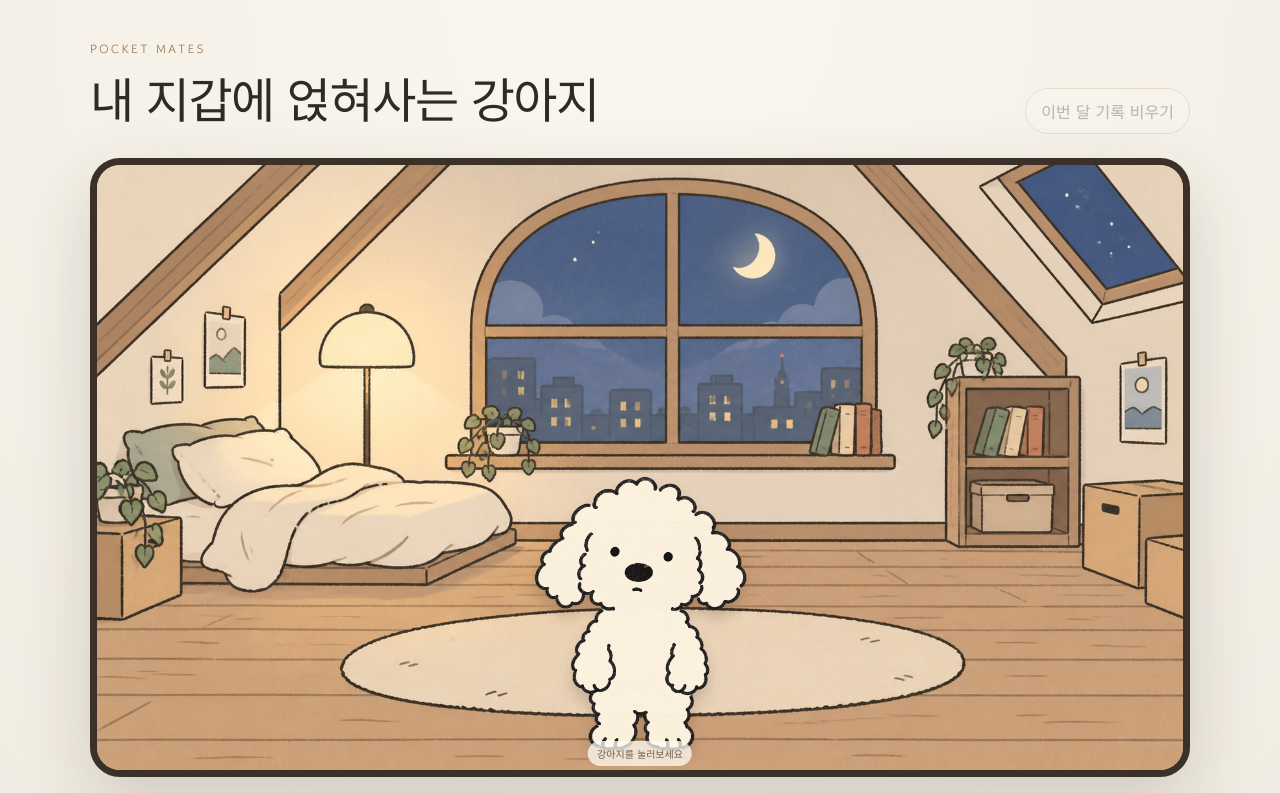
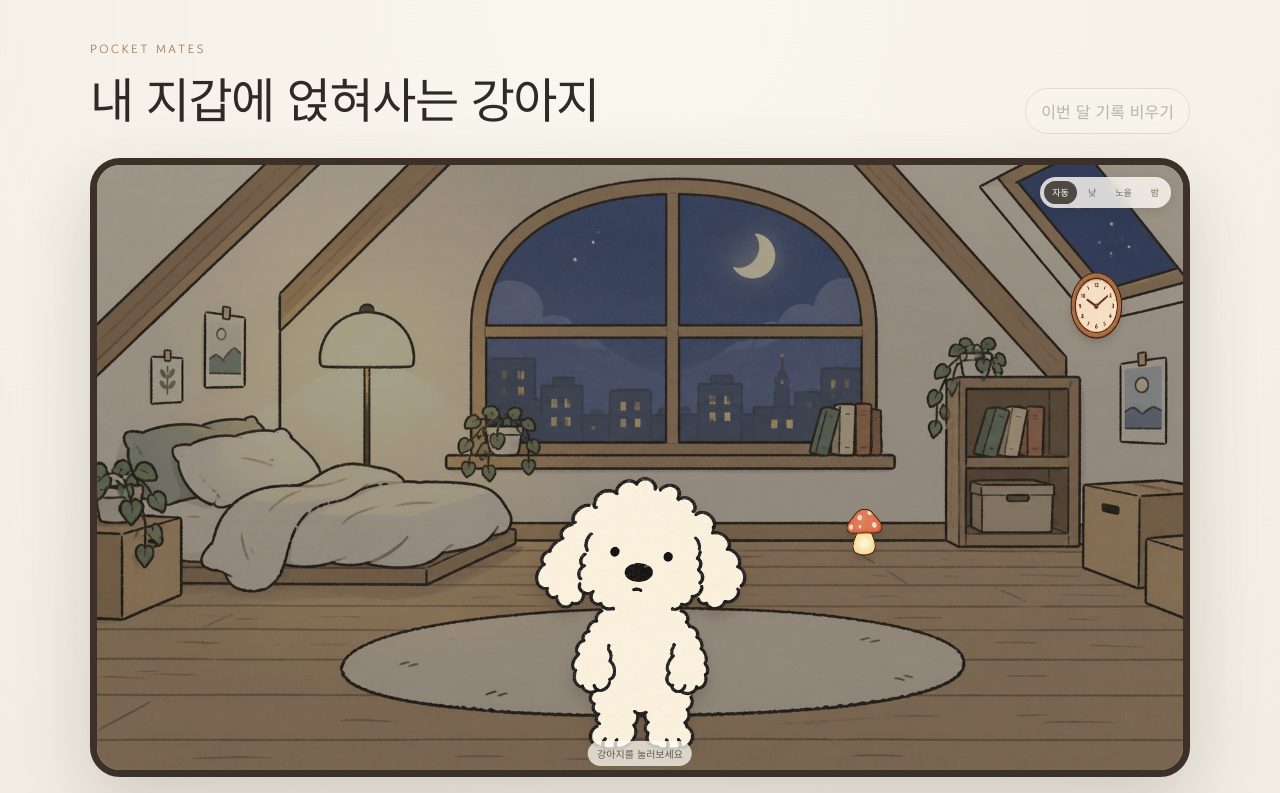
Before and after one commit to h0o0n/pocket-mates, a React (Vite) app in the folder web/: page / in a window 1280 px wide. Shown: the top 793 px of the page. Built offline with nearby package versions, Linux system fonts and the light colour scheme.

Commit message:
방별 소품 배치와 시간대 변화 추가

```diff
--- a/web/src/App.tsx
+++ b/web/src/App.tsx
@@ -42,6 +42,8 @@ const decorationSlots: Record<DecorationSlot, string> = {
   'floor-center': '가운데 바닥', tabletop: '테이블 위', 'wall-accent': '오른쪽 벽',
 }
 type DecorationZone = 'media' | 'wall' | 'table' | 'floor' | 'right'
+type TimePhase = 'auto' | 'day' | 'sunset' | 'night'
+type Placement = { left: number; top: number; width: number }
 const decorationZones: Array<{ value: DecorationZone; label: string; emoji: string }> = [
   { value: 'media', label: 'TV존', emoji: '📺' }, { value: 'wall', label: '벽', emoji: '🖼️' },
   { value: 'table', label: '테이블', emoji: '🪵' }, { value: 'floor', label: '바닥', emoji: '🧺' },
@@ -51,6 +53,32 @@ const slotZones: Record<DecorationSlot, DecorationZone> = {
   'media-screen': 'media', 'media-console': 'media', 'upper-wall': 'wall', 'wall-accent': 'wall',
   tabletop: 'table', 'floor-left': 'floor', 'floor-center': 'floor',
   'right-appliance': 'right', 'right-corner': 'right',
+}
+const roomPlacements: Record<SkinId, Record<DecorationSlot, Placement>> = {
+  attic: {
+    'media-screen': { left: 64, top: 48, width: 20 }, 'media-console': { left: 69, top: 70, width: 11 },
+    'upper-wall': { left: 38, top: 8, width: 21 }, 'wall-accent': { left: 88, top: 17, width: 8 },
+    tabletop: { left: 67, top: 55, width: 9 }, 'floor-left': { left: 4, top: 70, width: 14 },
+    'floor-center': { left: 38, top: 77, width: 22 }, 'right-appliance': { left: 88, top: 65, width: 9 },
+    'right-corner': { left: 86, top: 39, width: 10 },
+  },
+  cloud: {
+    'media-screen': { left: 65, top: 49, width: 21 }, 'media-console': { left: 70, top: 71, width: 11 },
+    'upper-wall': { left: 40, top: 8, width: 20 }, 'wall-accent': { left: 21, top: 18, width: 8 },
+    tabletop: { left: 84, top: 30, width: 8 }, 'floor-left': { left: 4, top: 72, width: 13 },
+    'floor-center': { left: 39, top: 78, width: 21 }, 'right-appliance': { left: 88, top: 65, width: 8 },
+    'right-corner': { left: 87, top: 44, width: 9 },
+  },
+  game: {
+    'media-screen': { left: 80, top: 31, width: 18 }, 'media-console': { left: 83, top: 62, width: 10 },
+    'upper-wall': { left: 39, top: 7, width: 21 }, 'wall-accent': { left: 18, top: 20, width: 8 },
+    tabletop: { left: 24, top: 43, width: 8 }, 'floor-left': { left: 5, top: 70, width: 13 },
+    'floor-center': { left: 40, top: 78, width: 20 }, 'right-appliance': { left: 90, top: 68, width: 7 },
+    'right-corner': { left: 91, top: 49, width: 7 },
+  },
+}
+const defaultRoomSets: Record<SkinId, string[]> = {
+  attic: ['mood-light', 'wall-clock'], cloud: ['string-lights', 'picnic-basket'], game: ['console', 'retro-radio'],
 }
 const decorations: Decoration[] = [
   { id: 'tv', name: '작은 TV', description: '주말을 순식간에 없애는 화면', category: 'appliance', price: 180, spriteX: 0, spriteY: 0, slot: 'media-screen', left: 5, top: 48, width: 23 },
@@ -115,6 +143,7 @@ export default function App() {
   const [equippedDecorations, setEquippedDecorations] = useState<string[]>(() => load('pocket-equipped-decorations', []))
   const [decorationZone, setDecorationZone] = useState<DecorationZone>('media')
   const [shopTab, setShopTab] = useState<'room' | 'store' | 'inventory'>('room')
+  const [timePhase, setTimePhase] = useState<TimePhase>(() => load('pocket-time-phase', 'auto'))
   const [dailyTalks, setDailyTalks] = useState(() => load(`pocket-talks-${todayKey}`, 0))
   const [budgetChecked, setBudgetChecked] = useState(() => load(`pocket-budget-check-${todayKey}`, false))
   const [claimedMissions, setClaimedMissions] = useState<string[]>(() => load(`pocket-missions-${todayKey}`, []))
@@ -155,6 +184,20 @@ export default function App() {
     })
     return [...bySlot.values()]
   }, [equippedDecorations])
+  const displayedDecorations = useMemo(() => {
+    const equippedSlots = new Set(placedDecorations.map(item => item.slot))
+    const defaults = defaultRoomSets[equippedSkin]
+      .map(id => decorations.find(item => item.id === id))
+      .filter((item): item is Decoration => Boolean(item) && !equippedSlots.has(item!.slot))
+    return [...defaults, ...placedDecorations]
+  }, [equippedSkin, placedDecorations])
+  const resolvedTimePhase = useMemo(() => {
+    if (timePhase !== 'auto') return timePhase
+    const hour = new Date().getHours()
+    if (hour >= 7 && hour < 17) return 'day'
+    if (hour >= 17 && hour < 20) return 'sunset'
+    return 'night'
+  }, [timePhase])
 
   useEffect(() => localStorage.setItem('pocket-plan', JSON.stringify(plan)), [plan])
   useEffect(() => localStorage.setItem('pocket-expenses', JSON.stringify(expenses)), [expenses])
@@ -163,6 +206,7 @@ export default function App() {
   useEffect(() => localStorage.setItem('pocket-equipped-skin', JSON.stringify(equippedSkin)), [equippedSkin])
   useEffect(() => localStorage.setItem('pocket-decoration-inventory', JSON.stringify(decorationInventory)), [decorationInventory])
   useEffect(() => localStorage.setItem('pocket-equipped-decorations', JSON.stringify(equippedDecorations)), [equippedDecorations])
+  useEffect(() => localStorage.setItem('pocket-time-phase', JSON.stringify(timePhase)), [timePhase])
   useEffect(() => localStorage.setItem(`pocket-talks-${todayKey}`, JSON.stringify(dailyTalks)), [dailyTalks])
   useEffect(() => localStorage.setItem(`pocket-budget-check-${todayKey}`, JSON.stringify(budgetChecked)), [budgetChecked])
   useEffect(() => localStorage.setItem(`pocket-missions-${todayKey}`, JSON.stringify(claimedMissions)), [claimedMissions])
@@ -280,7 +324,7 @@ export default function App() {
   return <main className="app-shell">
     <header className="topbar"><div><p className="brand">POCKET MATES</p><h1>내 지갑에 얹혀사는 강아지</h1></div><button className="reset" onClick={() => setExpenses([])} disabled={!expenses.length}>이번 달 기록 비우기</button></header>
 
-    <section className={`attic stage-${snapshot.stage} ${equippedSkin !== 'attic' ? 'custom-skin' : ''}`} style={{ '--wear': Math.max(0, 1 - snapshot.remainingRatio) } as CSSProperties} aria-label="강아지의 방">
+    <section className={`attic stage-${snapshot.stage} time-${resolvedTimePhase} ${equippedSkin !== 'attic' ? 'custom-skin' : ''}`} style={{ '--wear': Math.max(0, 1 - snapshot.remainingRatio) } as CSSProperties} aria-label="강아지의 방">
       <img className="room-art" src={roomImage} alt={`${equippedRoom.name}, 현재 ${status} 상태`} />
       {equippedSkin !== 'attic' && <div className="skin-wear" aria-hidden="true" />}
       <div className="prop-layer" aria-hidden="true">
@@ -288,8 +332,9 @@ export default function App() {
         {Array.from({ length: parcelPileCount }, (_, index) => <img className="room-prop parcel-prop" src="/assets/props/shopping/shopping-boxes.png" alt="" key={`shopping-${index}`} />)}
       </div>
       <div className="decoration-layer" aria-hidden="true">
-        {placedDecorations.map(item => <span className="placed-decoration" key={item.id} style={{ '--sprite-x': item.spriteX, '--sprite-y': item.spriteY, '--item-left': `${item.left}%`, '--item-top': `${item.top}%`, '--item-width': `${item.width}%` } as CSSProperties} />)}
+        {displayedDecorations.map(item => { const placement = roomPlacements[equippedSkin][item.slot]; const scale = item.width / ({ 'media-screen': 23, 'media-console': 10, 'upper-wall': 20, 'right-appliance': 9, 'right-corner': 10, 'floor-left': 13, 'floor-center': 20, tabletop: 8, 'wall-accent': 8 } as Record<DecorationSlot, number>)[item.slot]; return <span className="placed-decoration" key={`${equippedSkin}-${item.id}`} style={{ '--sprite-x': item.spriteX, '--sprite-y': item.spriteY, '--item-left': `${placement.left}%`, '--item-top': `${placement.top}%`, '--item-width': `${placement.width * scale}%` } as CSSProperties} /> })}
       </div>
+      <div className="time-switch" aria-label="방 시간대"><button className={timePhase === 'auto' ? 'active' : ''} onClick={() => setTimePhase('auto')}>자동</button><button className={timePhase === 'day' ? 'active' : ''} onClick={() => setTimePhase('day')}>낮</button><button className={timePhase === 'sunset' ? 'active' : ''} onClick={() => setTimePhase('sunset')}>노을</button><button className={timePhase === 'night' ? 'active' : ''} onClick={() => setTimePhase('night')}>밤</button></div>
       <div className="dog-wrap">
         {bubbleVisible && <button className="speech" onClick={() => setBubbleVisible(false)}>{dogLine || line}<small>눌러서 닫기</small></button>}
         <button className="dog-button" onClick={talkToDog} aria-label="강아지와 대화하기"><img className="dog-art" src={dogImage} alt={`현재 강아지 상태: ${status}`} /></button>
```
Also changed, not shown: web/src/index.css, 1 other file (tests, documents, lock files or other folders).
